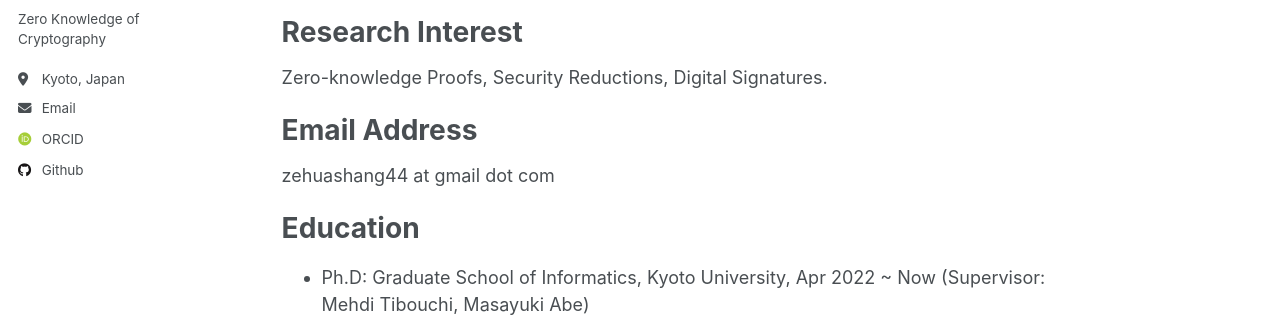
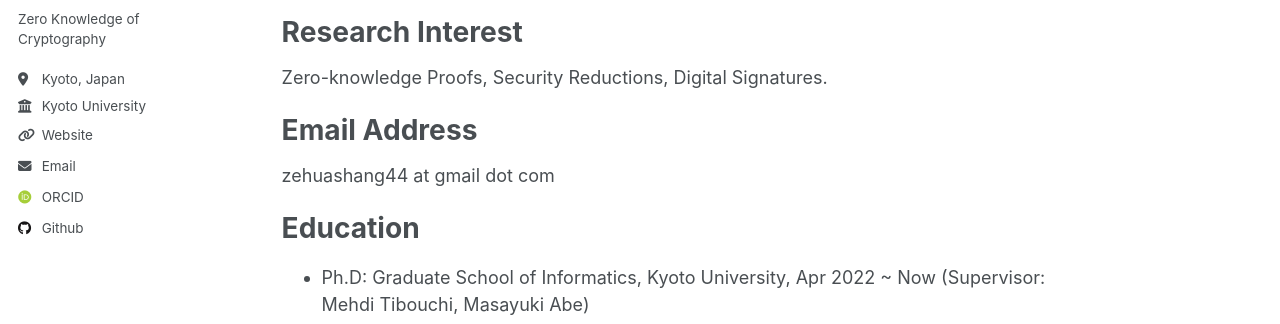
Before and after one commit to shzhzzz/shzhzzz.github.io, a Jekyll site: the page built from _pages/about.md, in a window 1280 px wide. Shown: the part 314-638 px from the top of the page. Built offline with Jekyll 4.4.1, drawn with Linux system fonts in a browser that asks for light colours; some web fonts are replaced.

Commit message:
Update _config.yml

```diff
--- a/_config.yml
+++ b/_config.yml
@@ -26,9 +26,9 @@ author:
   pronouns         : # example: "she/her"
   bio              : "Zero Knowledge of Cryptography"
   location         : "Kyoto, Japan"
-  employer         :
-  uri              : # URL
-  email            : "shang.zehua.23m@st.kyoto-u.ac.jp"
+  employer         : Kyoto University
+  uri              : "https://security-kouza.github.io/"
+  email            : "shang.zehua.23m&#64;st.kyoto-u.ac.jp"
 
   # Academic websites
   arxiv            : # URL - Update with the correct link to your profile
```
